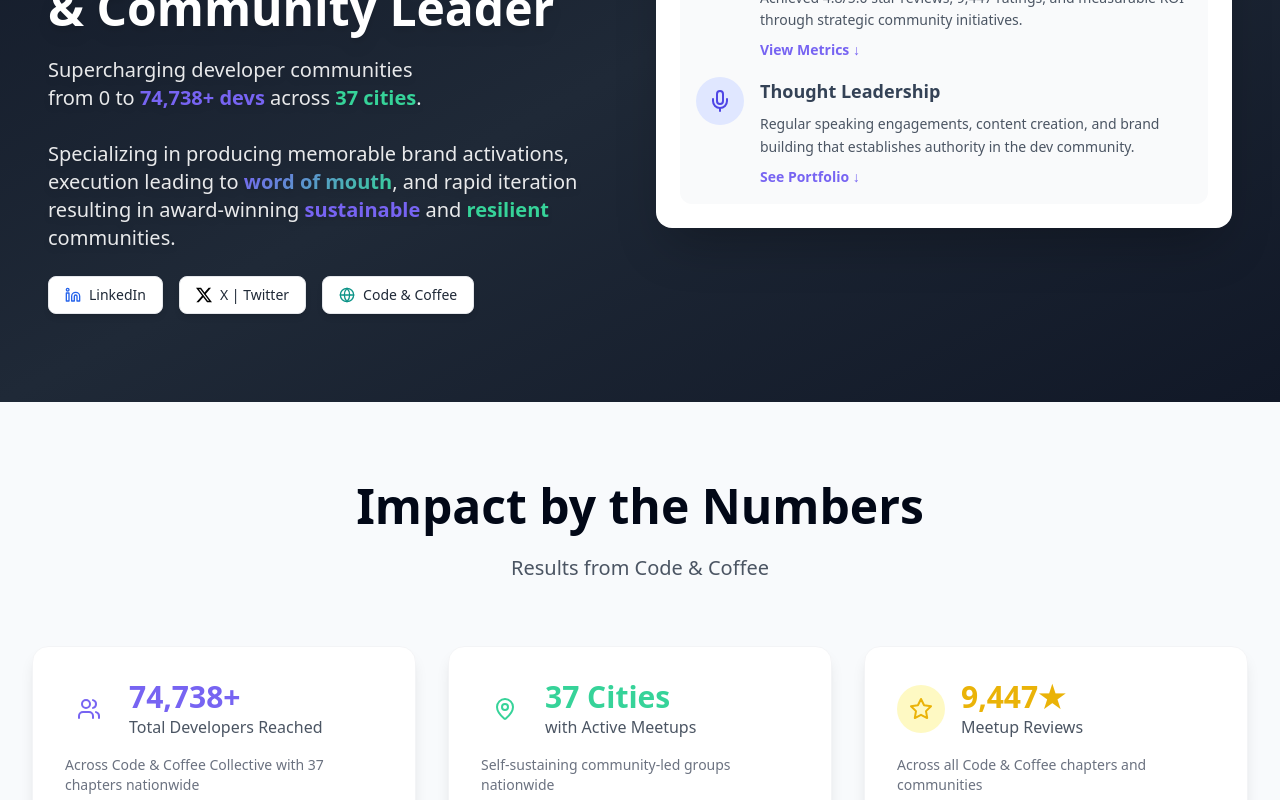
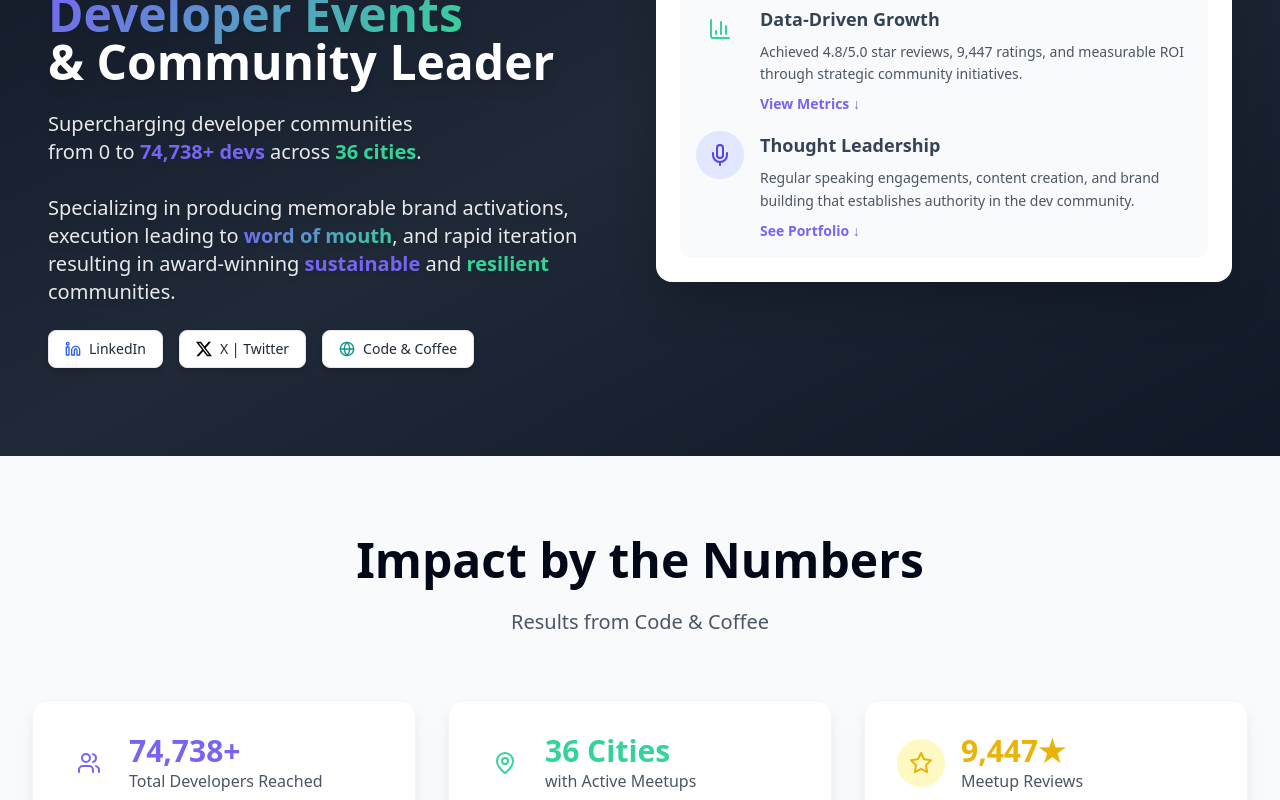
Before and after one commit to SteveChenDC/stevechen-portfolio-clone, a React (Vite) app: page / in a window 1280 px wide. Shown: the part 280-1080 px from the top of the page. Built offline with nearby package versions, Linux system fonts and the light colour scheme.

Commit message:
Update 37 to 36 cities, fix hero section spacing, remove One Man Agency pill

```diff
--- a/src/App.tsx
+++ b/src/App.tsx
@@ -133,7 +133,7 @@
           </div>
         )}
       </nav>
-      <section className="relative bg-white pt-[160px]">
+      <section className="relative bg-gray-900" style={{ paddingTop: '54px' }}>
         <div className="relative bg-gradient-to-br from-gray-900 via-gray-800 to-gray-900 pt-20 pb-20">
           <div className="absolute inset-0 bg-grid-pattern opacity-5" />
           <div className="relative max-w-7xl mx-auto px-6 sm:px-8 lg:px-12">
@@ -163,7 +163,7 @@
                     <strong className="text-ai-primary">
                       74,738+ devs
                     </strong>{" "}
-                    across <strong className="text-ai-accent">37 cities</strong>
+                    across <strong className="text-ai-accent">36 cities</strong>
                     .<br />
                     <br />
                     Specializing in producing memorable brand activations,
@@ -423,7 +423,7 @@
                     </div>
                   </div>
                   <p className="text-xs md:text-sm text-gray-500 leading-relaxed">
-                    Across Code &amp; Coffee Collective with 37 chapters nationwide
+                    Across Code &amp; Coffee Collective with 36 chapters nationwide
                   </p>
                 </div>
               </div>
@@ -454,7 +454,7 @@
                     </div>
                     <div className="min-w-0 flex-1">
                       <h3 className="text-2xl md:text-3xl font-bold leading-tight text-ai-accent">
-                        37 Cities
+                        36 Cities
                       </h3>
                       <p className="text-gray-600 text-sm md:text-base font-medium">
                         with Active Meetups
@@ -1443,11 +1443,7 @@
                           comprehensive brand campaign establishing it as the #1
                           dev community in 25 cities, utilizing multiple mediums
                           including video production, graphics design, web
-                          development, and post-event marketing. Operating as a{" "}
-                          <span className="inline-flex items-center px-2 py-1 rounded-full text-xs font-medium bg-purple-100 text-purple-800">
-                            One Man Agency
-                          </span>{" "}
-                          to deliver cohesive brand experiences across all
+                          development, and post-event marketing. Operating as a one man agency to deliver cohesive brand experiences across all
                           touchpoints.
                         </div>
                         <div className="flex flex-wrap gap-2 mb-4">
@@ -1467,7 +1463,7 @@
                         <div className="grid grid-cols-3 gap-4 mb-4">
                           <div className="text-center p-3 bg-gray-50 rounded-lg">
                             <div className="text-lg font-bold text-ai-primary">
-                              37
+                              36
                             </div>
                             <div className="text-xs text-gray-600 font-medium">
                               Cities
@@ -1678,7 +1674,7 @@
                       <div className="grid grid-cols-3 gap-4 mb-4">
                         <div className="text-center p-3 bg-gray-50 rounded-lg">
                           <div className="text-lg font-bold text-ai-primary">
-                            37
+                            36
                           </div>
                           <div className="text-xs text-gray-600 font-medium">
                             Cities
@@ -2547,7 +2543,7 @@
                         </h3>
                         <p className="mb-6 text-gray-600">
                           The meetup to make friends and grow - Community-led in{" "}
-                          <strong>37 cities</strong> across 74,738+ devs.
+                          <strong>36 cities</strong> across 74,738+ devs.
                         </p>
                         <div className="space-y-3 mb-6">
                           <div className="flex items-center">
@@ -2621,7 +2617,7 @@
                             Community-Led
                           </div>
                           <div className="inline-flex items-center rounded-full border text-xs font-semibold transition-colors focus:outline-none focus:ring-2 focus:ring-ring focus:ring-offset-2 px-3 py-1 bg-purple-700 text-white border-purple-700 hover:bg-purple-800">
-                            37 Cities
+                            36 Cities
                           </div>
                         </div>
                         <a
@@ -2689,7 +2685,7 @@
                         <p className="mb-6 text-gray-600">
                           Rebooted developer meetups during the pandemic,
                           creating a scalable community model that expanded to
-                          37 cities nationwide with 12,218 active members.
+                          36 cities nationwide with 12,218 active members.
                         </p>
                         <div className="space-y-3 mb-6">
                           <div className="flex items-center">
@@ -3289,7 +3285,7 @@
                       </p>
                       <p className="text-gray-500 text-sm">
                         Showcased scaling from 10 to 367 in-person events across
-                        37 US cities serving 74,738+ developers
+                        36 US cities serving 74,738+ developers
                       </p>
                       <div className="flex items-center gap-3 mt-3">
                         <a
@@ -3560,7 +3556,7 @@
                       </h4>
                       <p className="text-gray-600 text-sm mb-2">
                         #9: From LAN Parties to Building a 74,738 Member Dev
-                        Community in 37 Cities
+                        Community in 36 Cities
                       </p>
                       <div className="flex items-center gap-3 mt-3">
                         <a
@@ -3656,7 +3652,7 @@
                     </h4>
                     <p className="text-gray-600 text-sm mb-2">
                       Visual storytelling showcasing member diversity -
-                      inspiring 37 chapters across America
+                      inspiring 36 chapters across America
                     </p>
                     <p className="text-gray-500 text-sm">
                       Created diversity-focused collages that became templates
@@ -3683,7 +3679,7 @@
                       Code &amp; Coffee Website Design
                     </h4>
                     <p className="text-gray-600 text-sm mb-2">
-                      Designed user-friendly interface showcasing 37 meetups
+                      Designed user-friendly interface showcasing 36 meetups
                       with real-time meetup.com events data integration
                     </p>
                     <p className="text-gray-500 text-sm">
--- a/src/components/ExperienceSection.tsx
+++ b/src/components/ExperienceSection.tsx
@@ -24,7 +24,7 @@
     role: 'Founder',
     dates: '2019 - Present',
     highlights: [
-      'Founded and scaled a developer community to 74,738+ members across 37 cities',
+      'Founded and scaled a developer community to 74,738+ members across 36 cities',
       'Organized 6,200+ events with 500+ monthly active participants',
     ],
   },
--- a/src/components/SpeakingSection.tsx
+++ b/src/components/SpeakingSection.tsx
@@ -70,7 +70,7 @@
               <p className="text-lg opacity-90">Speaking Engagements</p>
             </div>
             <div className="text-center">
-              <p className="text-4xl md:text-5xl font-bold mb-2">37</p>
+              <p className="text-4xl md:text-5xl font-bold mb-2">36</p>
               <p className="text-lg opacity-90">Cities</p>
             </div>
             <div className="text-center">
```
